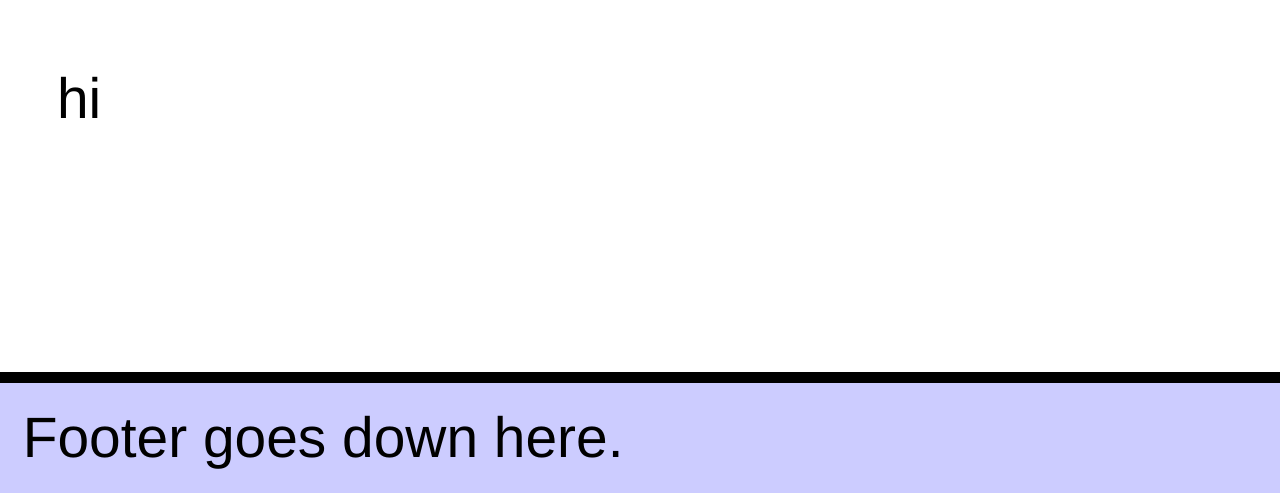
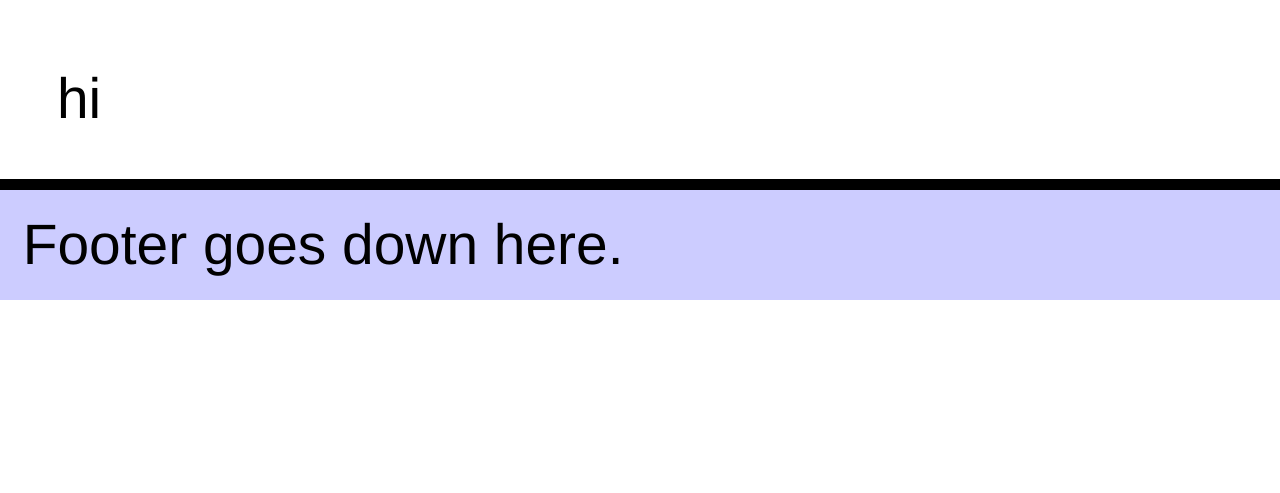
Before and after one commit to LL-10/site, a plain HTML site: page docs/index.html in a window 1280 px wide. Shown: the part 307-800 px from the top of the page. Drawn offline with Linux system fonts and the light colour scheme.

Commit message:
modificato:             docs/style.css

```diff
--- a/docs/style.css
+++ b/docs/style.css
@@ -13,8 +13,8 @@
 }
 
 body {
-	width: 100%;
-	height: 100%;
+	/*width: 100%;
+	height: 100%;*/
 	margin: 0;
 	padding: 0;
 	display: flex;
```
